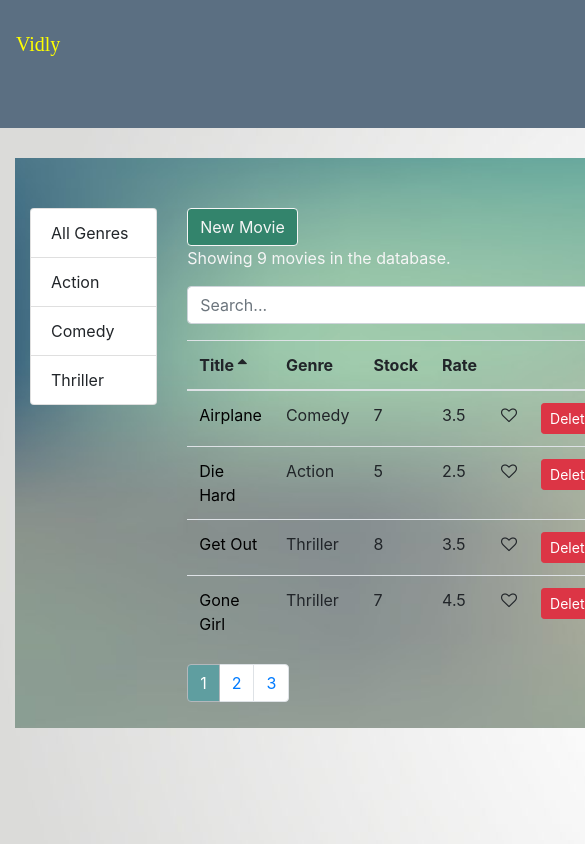
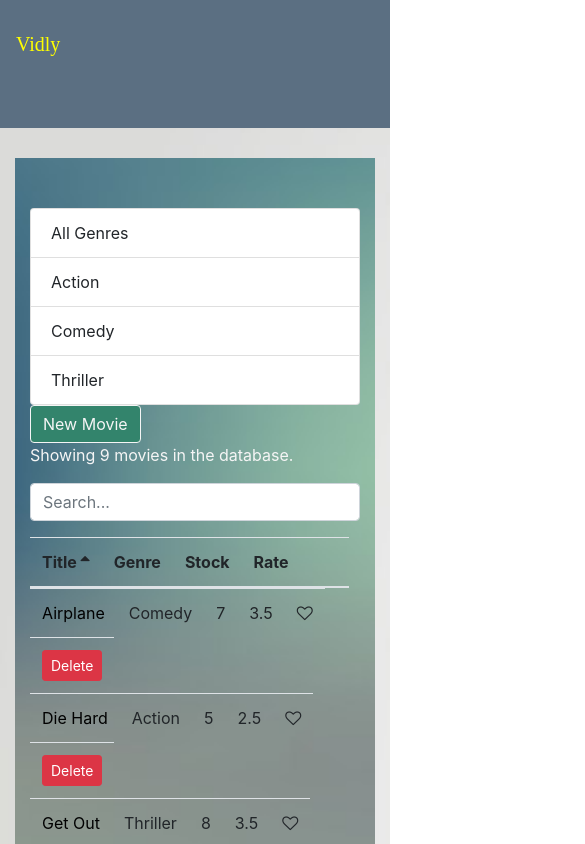
Before and after one commit to syedmudassir4455/Movies, a React (Create React App) app: page /movies in a window 390 px wide. Shown: the top 844 px of the page, 585 px wide, since content can reach past the window. Built offline with nearby package versions, Linux system fonts and the light colour scheme.

Commit message:
made changes in table responsive

```diff
--- a/src/App.js
+++ b/src/App.js
@@ -17,7 +17,9 @@ class App extends Component {
       // <React.Fragment>
       <div>
         <NavBar />
-        <main className="container ">
+        {/* <div className="container"> */}
+        <div className="container">
+        {/* <main className="container-fluid"> */}
           <Switch>
             <Route path="/register" component={RegisterForm} />
             <Route path="/login" component={LoginForm} />
@@ -29,7 +31,8 @@ class App extends Component {
             <Redirect from="/" exact to="/movies" />
             <Redirect to="/not-found" />
           </Switch>
-        </main>
+        {/* </main> */}
+      </div>
       </div>
       //  </React.Fragment>
     );
--- a/src/components/common/table.jsx
+++ b/src/components/common/table.jsx
@@ -4,7 +4,7 @@ import TableBody from "./tableBody";
 
 const Table = ({ columns, sortColumn, onSort, data }) => {
   return (
-    <table className="table">
+    <table className="table col-md-12">
       <TableHeader columns={columns} sortColumn={sortColumn} onSort={onSort} />
       <TableBody columns={columns} data={data} />
     </table>
--- a/src/components/common/tableBody.jsx
+++ b/src/components/common/tableBody.jsx
@@ -18,7 +18,7 @@ class TableBody extends Component {
     return (
       <tbody>
         {data.map(item => (
-          <tr key={item._id}>
+          <tr key={item._id} className="row">
             {columns.map(column => (
               <td key={this.createKey(item, column)}>
                 {this.renderCell(item, column)}
--- a/src/components/common/tableHeader.jsx
+++ b/src/components/common/tableHeader.jsx
@@ -26,7 +26,7 @@ class TableHeader extends Component {
 
   render() {
     return (
-      <thead>
+      <thead className="row">
         <tr>
           {this.props.columns.map(column => (
             <th
--- a/src/components/movies.jsx
+++ b/src/components/movies.jsx
@@ -92,7 +92,7 @@ class Movies extends Component {
 
     return (
       <div className="row app-container">
-        <div className="col col-xl col-lg col-md col-sm ">
+        <div className="col-md-3">
           <ListGroup
             items={this.state.genres}
             selectedItem={this.state.selectedGenre}
@@ -100,7 +100,7 @@ class Movies extends Component {
           />
         </div>
 
-        <div className="col col-sm col-md col-lg col-xl ">
+        <div className="col-md-9">
           <Link to="/movies/new" className="btn NewMovie">
             New Movie
           </Link>
--- a/src/components/navBar.jsx
+++ b/src/components/navBar.jsx
@@ -10,8 +10,8 @@ const NavBar = () => {
       <Link className="navbar-brand navbar-brand-a" to="/">
         Vidly
       </Link>
-      <button class="navbar-toggler" type="button" data-toggle="collapse" data-target="#navbarNavDropdown" aria-controls="navbarNavDropdown" aria-expanded="false" aria-label="Toggle navigation">
-    <span class="navbar-toggler-icon"></span>
+      <button className="navbar-toggler" type="button" data-toggle="collapse" data-target="#navbarNavDropdown" aria-controls="navbarNavDropdown" aria-expanded="false" aria-label="Toggle navigation">
+    <span className="navbar-toggler-icon "></span>
   </button>
       <div className="collapse navbar-collapse" id="navbarNavDropdown">
         <div className="navbar-nav">
--- a/src/index.css
+++ b/src/index.css
@@ -2,12 +2,13 @@ body {
   margin: 0;
   padding: 0 0 0 0;
   background-image: url(images/ea80e8bcf70c0a180cdc6905afb3f1c1.jpg);
-  /* background-size: cover; */
+  background-size: cover !important;
+  background-repeat: no-repeat !important;
+  height: 180vh;
+  overflow-x: hidden;
+
 }
-/*
-.navbar {
 
-} */
 
 .clickable {
   cursor: pointer;
--- a/src/index.js
+++ b/src/index.js
@@ -6,6 +6,7 @@ import App from "./App";
 import registerServiceWorker from "./registerServiceWorker";
 import "bootstrap/dist/css/bootstrap.css";
 import "font-awesome/css/font-awesome.css";
+import "bootstrap/dist/js/bootstrap.bundle.js";
 
 ReactDOM.render(
   <BrowserRouter>
```
Also changed, not shown: src/App.css (+8 -8 lines), 11 other files (tests, documents, lock files or other folders).
